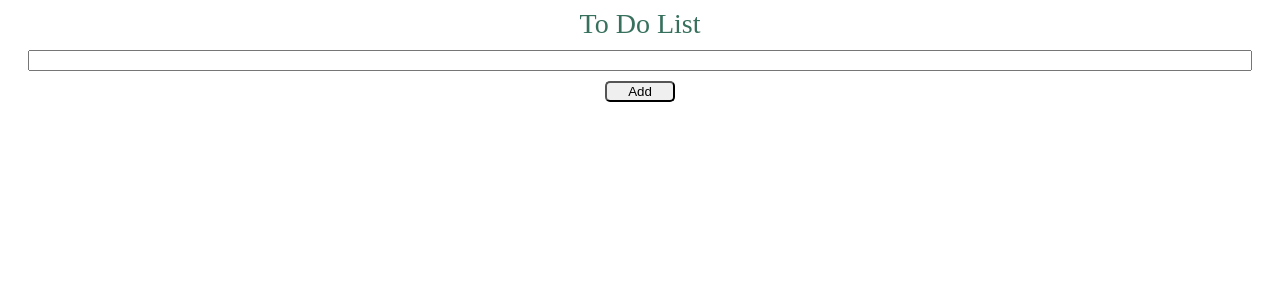
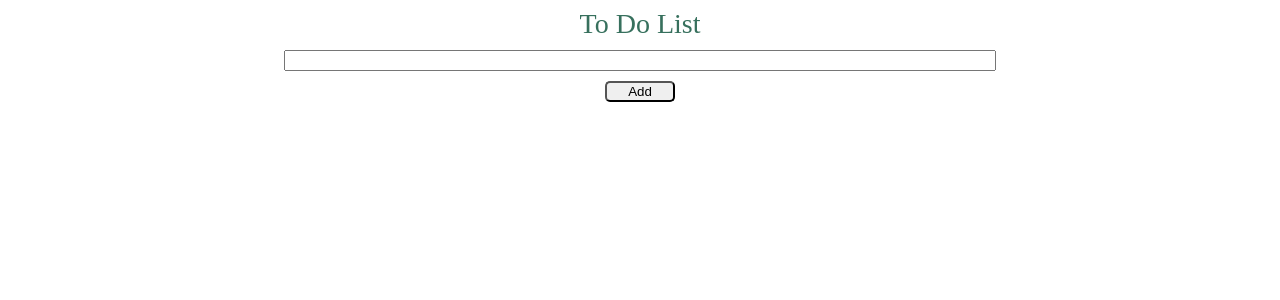
Before and after one commit to KononovaI/Project_ToDoList_Angular19_TS, an Angular app: page / in a window 1280 px wide. Shown: the top 300 px of the page. Built offline with nearby package versions, Linux system fonts and the light colour scheme.

Commit message:
Fixed css for better visual view

```diff
--- a/src/app/app.component.css
+++ b/src/app/app.component.css
@@ -2,7 +2,11 @@
   text-align: center;
   display: flex;
   flex-direction: column;
+  align-content: center;
+  height: 100vh;
+  max-width: 75%;
   gap: 10px;
+  margin: 0 auto;
 }
 
 .title {
@@ -18,7 +22,7 @@
 }
 
 .input {
-  max-width: 95vw;
+  max-width: 55vw;
   width: 100%;
 }
 
@@ -32,8 +36,8 @@
 .list {
   display:flex;
   align-items: center;
-  max-width: 97vw;
-  width: 100%;
+  max-width: 85vw;
+  width: 90%;
   background-color: rgba(138, 230, 199, 0.123);
   padding: 5px;
 }
```
